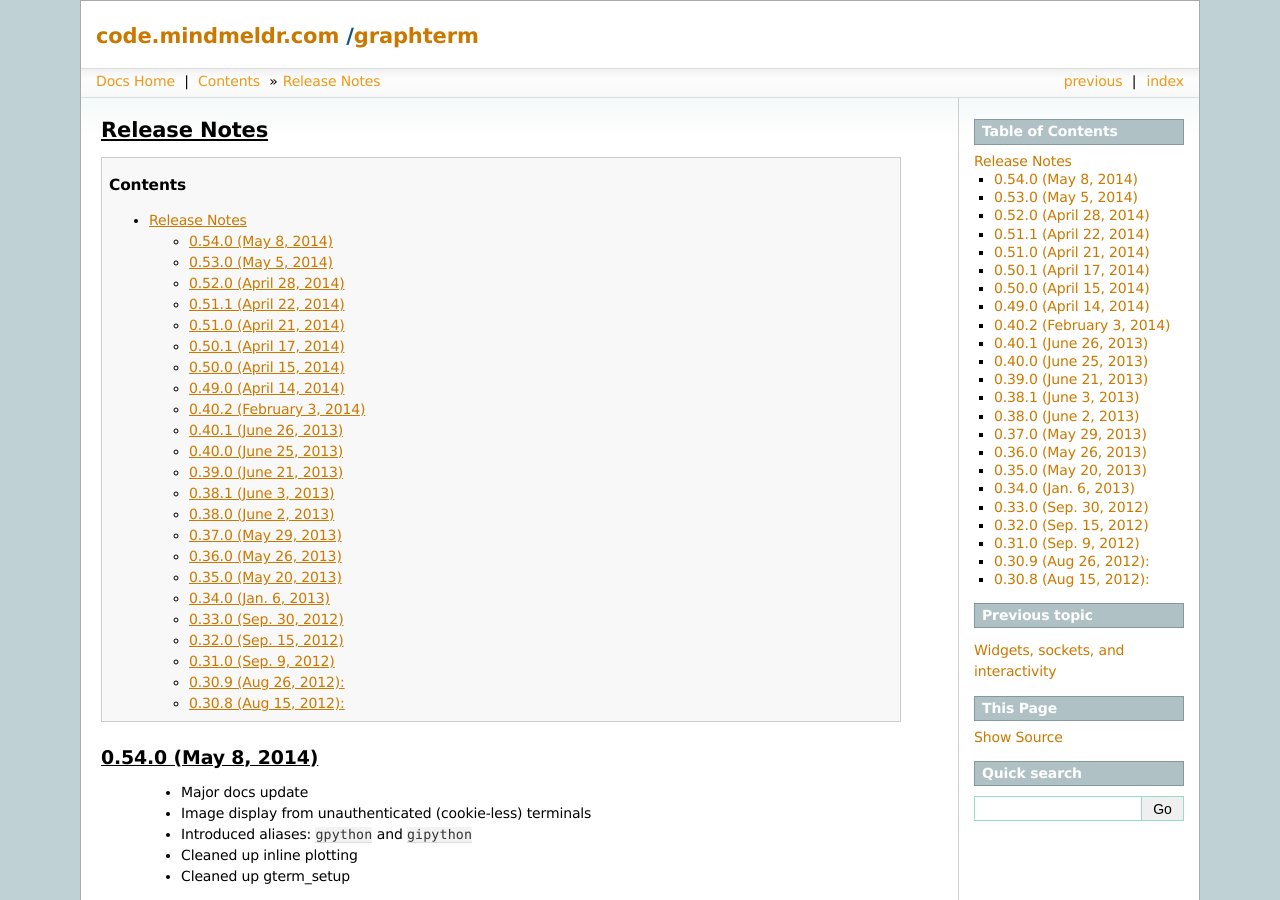
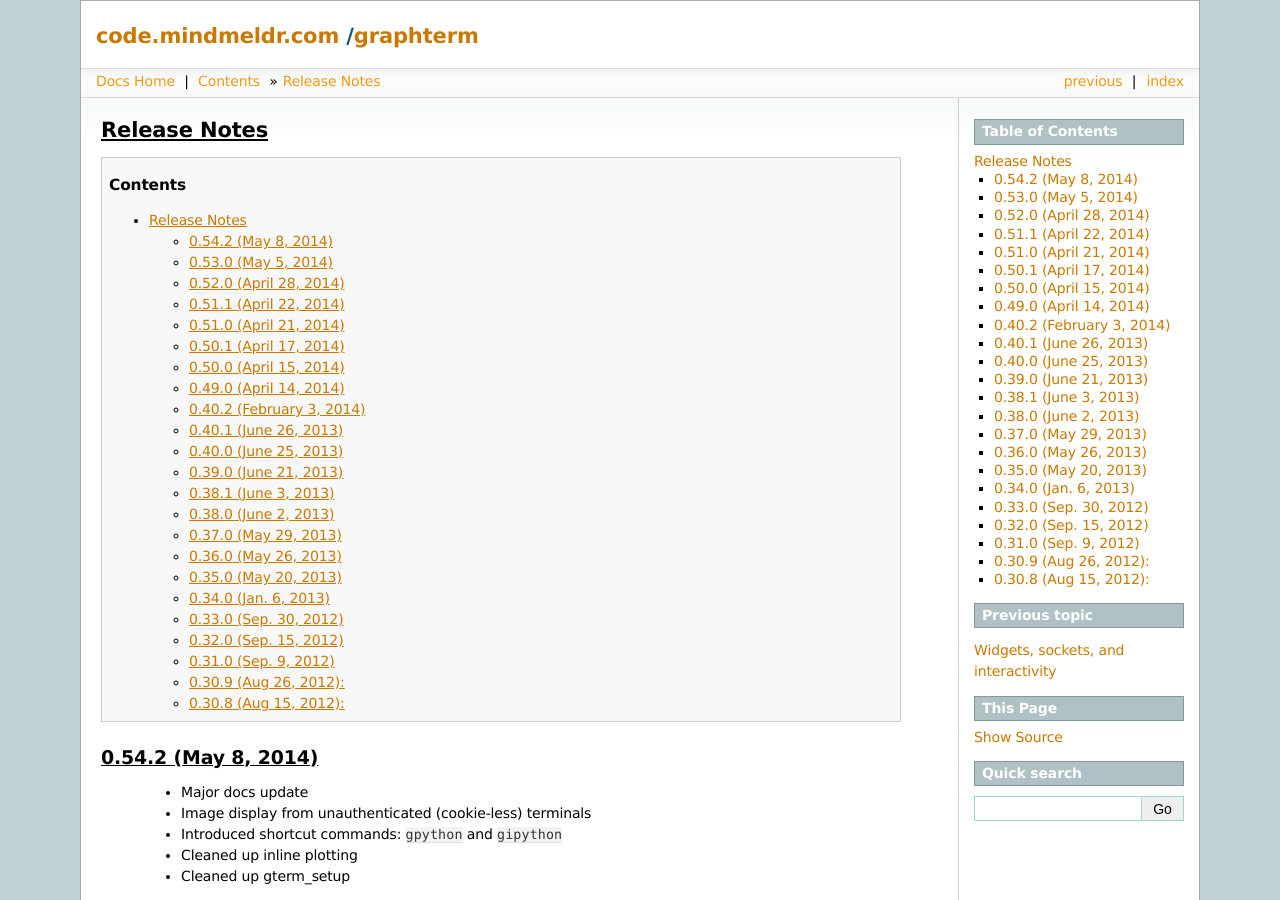
Before and after one commit to mitotic/graphterm, a Sphinx documentation site: the page built from docs/release-notes.rst, in a window 1280 px wide and 900 px high. Built offline with Sphinx 7.4.7, drawn with Linux system fonts in a browser that asks for light colours; the version number could not be read and is left out.

```diff
--- a/docs/_templates/index.html
+++ b/docs/_templates/index.html
@@ -10,7 +10,7 @@
    <a href="https://groups.google.com/group/graphterm">mailing list</a>
    or follow <a href="https://twitter.com/intent/user?screen_name=graphterm">@graphterm</a>
    on Twitter for updates.</li>
-   <li>The latest version is <a href="http://pypi.python.org/pypi/graphterm">0.54.0</a>
+   <li>The latest version is <a href="http://pypi.python.org/pypi/graphterm">0.54.2</a>
    released May 8, 2014. See the
    <a href="release-notes.html">Release Notes</a>
    </li>
--- a/docs/conf.py
+++ b/docs/conf.py
@@ -19,7 +19,7 @@ exclude_patterns = ['_build']
 
 project = 'GraphTerm'
 copyright = '2012-2014 R. Saravanan'
-version = "0.54.0"
+version = "0.54.2"
 release = version
 if about:
     version = about.version
--- a/docs/release-notes.rst
+++ b/docs/release-notes.rst
@@ -3,14 +3,14 @@ Release Notes
 .. contents::
 
 
-0.54.0 (May 8, 2014)
+0.54.2 (May 8, 2014)
 ---------------------------------------------------------------------------------
 
  - Major docs update
 
  - Image display from unauthenticated (cookie-less) terminals
 
- - Introduced aliases: ``gpython`` and ``gipython``
+ - Introduced shortcut commands: ``gpython`` and ``gipython``
 
  - Cleaned up inline plotting
 
```
Also changed, not shown: 4 other files.
